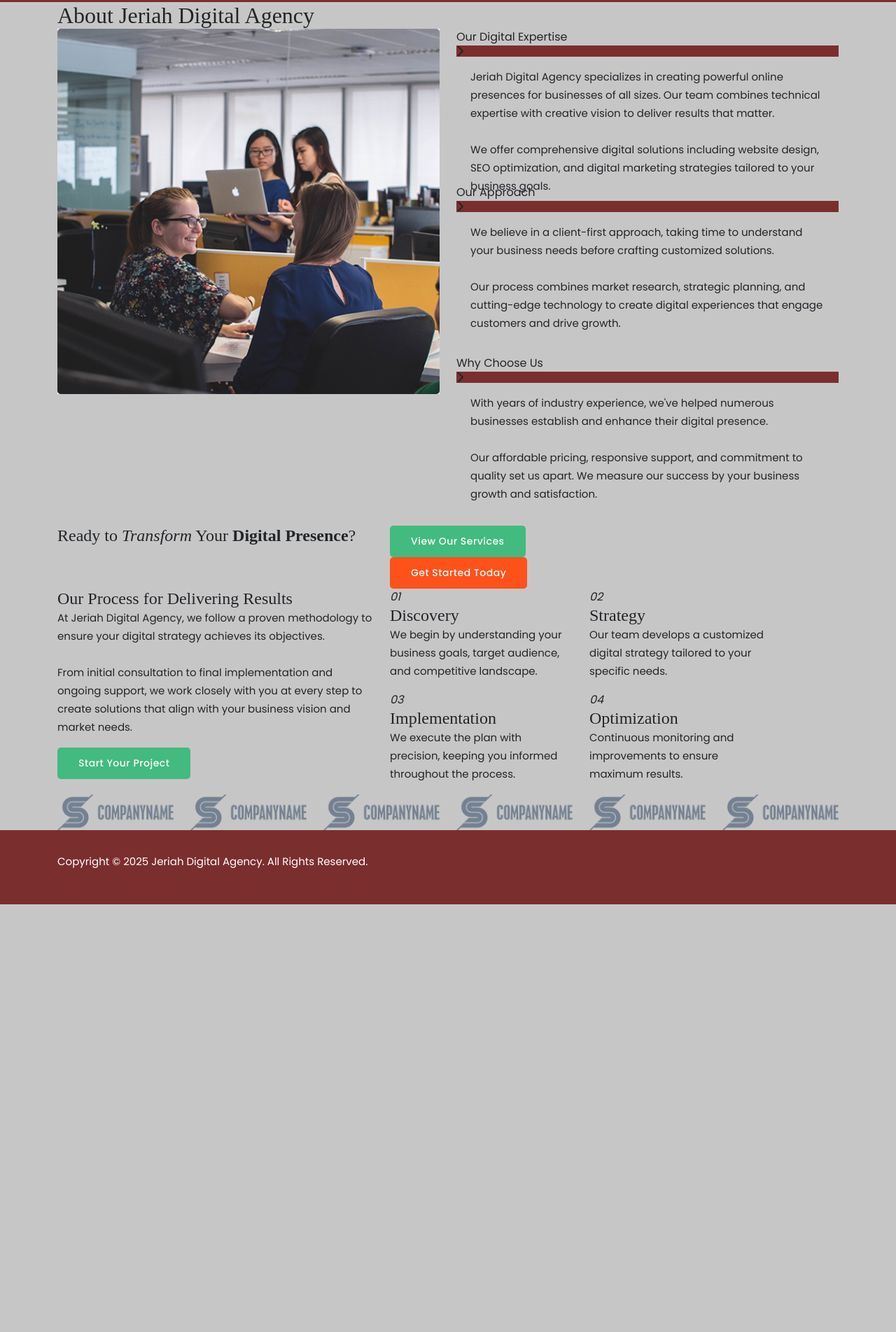
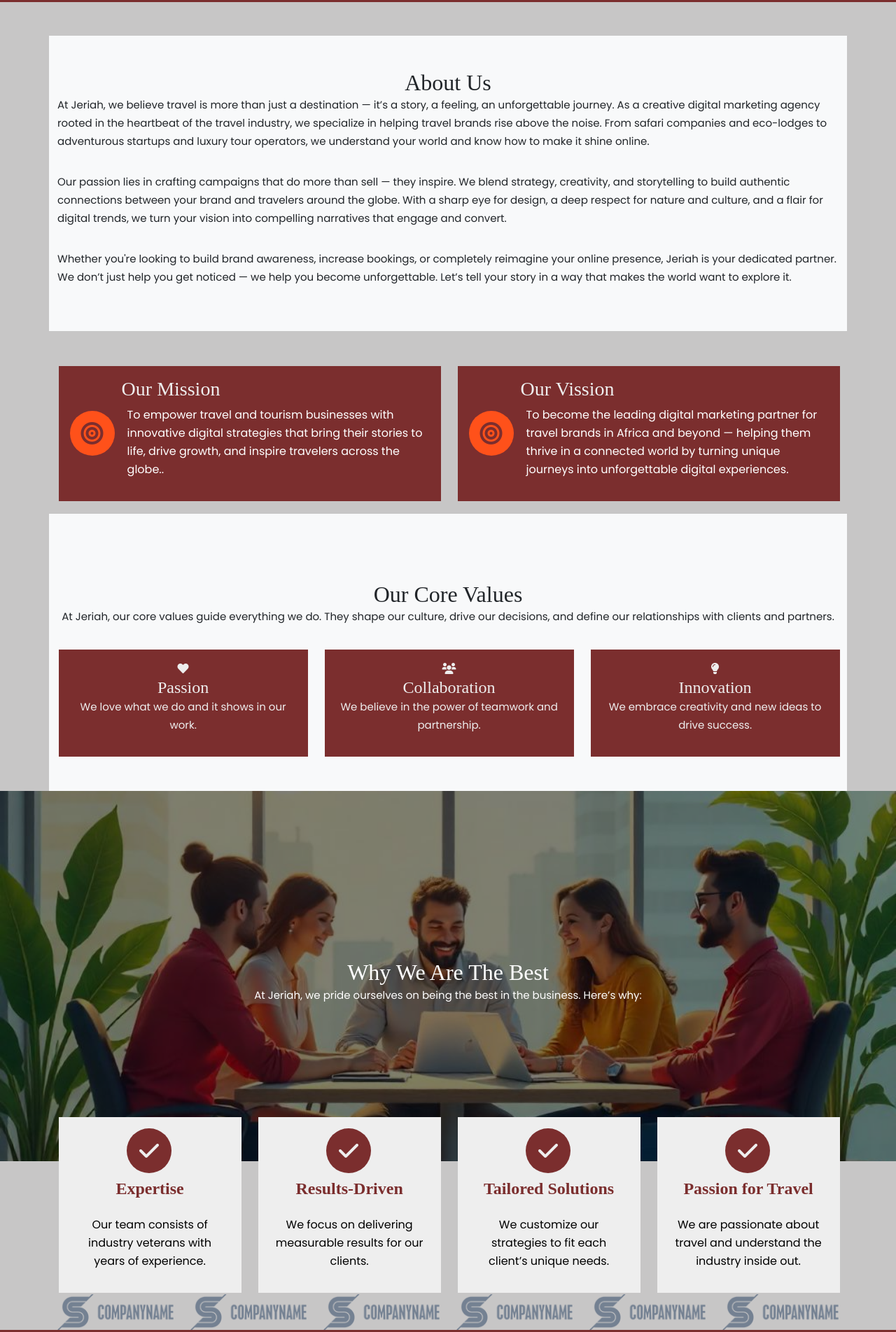
Before and after one commit to GUYAHAVI/jeriah, a plain HTML site: page about-us.html in a window 1280 px wide. Shown: the part 700-2603 px from the top of the page at 70% size. Before the commit the page ends 1992 px from the top, so only its background shows below. Drawn offline with nearby package versions, Linux system fonts and the light colour scheme; a web font is replaced by a local one.

Commit message:
almost done with the about page

```diff
--- a/about-us.html
+++ b/about-us.html
@@ -1,28 +1,38 @@
 <!DOCTYPE html>
 <html lang="en">
-
   <head>
-    <meta charset="utf-8">
-    <meta name="viewport" content="width=device-width, initial-scale=1, shrink-to-fit=no">
-    <meta name="description" content="Jeriah Digital Agency - Professional digital solutions including web design, SEO, and digital marketing services">
-    <meta name="author" content="">
-    <link href="https://fonts.googleapis.com/css2?family=Poppins:wght@100;200;300;400;500;600;700;800;900&display=swap" rel="stylesheet">
+    <meta charset="utf-8" />
+    <meta
+      name="viewport"
+      content="width=device-width, initial-scale=1, shrink-to-fit=no"
+    />
+    <meta
+      name="description"
+      content="Jeriah Digital Agency - Professional digital solutions including web design, SEO, and digital marketing services"
+    />
+    <meta name="author" content="" />
+    <link
+      href="https://fonts.googleapis.com/css2?family=Poppins:wght@100;200;300;400;500;600;700;800;900&display=swap"
+      rel="stylesheet"
+    />
 
     <title>Jeriah Digital Agency - About Us</title>
 
     <!-- Bootstrap core CSS -->
-    <link href="vendor/bootstrap/css/bootstrap.min.css" rel="stylesheet">
+    <link href="vendor/bootstrap/css/bootstrap.min.css" rel="stylesheet" />
 
     <!-- Additional CSS Files -->
-    <link rel="stylesheet" href="assets/css/fontawesome.css">
-    <link rel="stylesheet" href="assets/css/templatemo-574-mexant.css">
-    <link rel="stylesheet" href="assets/css/owl.css">
-    <link rel="stylesheet" href="assets/css/animate.css">
-    <link rel="stylesheet" href="https://unpkg.com/swiper@7/swiper-bundle.min.css">
+    <link rel="stylesheet" href="assets/css/fontawesome.css" />
+    <link rel="stylesheet" href="assets/css/templatemo-574-mexant.css" />
+    <link rel="stylesheet" href="assets/css/owl.css" />
+    <link rel="stylesheet" href="assets/css/animate.css" />
+    <link
+      rel="stylesheet"
+      href="https://unpkg.com/swiper@7/swiper-bundle.min.css"
+    />
   </head>
 
   <body>
-
     <!-- ***** Header Area Start ***** -->
     <header class="header-area header-sticky py-3">
       <div class="container-fluid">
@@ -31,7 +41,12 @@
             <nav class="main-nav pb-3">
               <!-- ***** Logo Start ***** -->
               <a href="index.html" class="logo">
-                <img src="assets/images/Jeriah_Digital.png" alt="Jeriah Logo" width="100" height="100" />
+                <img
+                  src="assets/images/Jeriah_Digital.png"
+                  alt="Jeriah Logo"
+                  width="100"
+                  height="100"
+                />
               </a>
               <!-- ***** Logo End ***** -->
               <!-- ***** Menu Start ***** -->
@@ -70,9 +85,11 @@
     <!-- Hero section start -->
     <section class="hero-section text-light mt-5 pt-5" id="top">
       <div class="row">
-        <div class="col-md-7 text-white dflex flex-column justify-content-center align-items-center pt-5 px-5">
+        <div
+          class="col-md-7 text-white dflex flex-column justify-content-center align-items-center pt-5 px-5"
+        >
           <!-- 5 stars rating -->
-           <div class="starsicons d-flex  align-items-center">
+          <div class="starsicons d-flex align-items-center">
             <i class="fa-solid fa-star"></i>
             <i class="fa-solid fa-star"></i>
             <i class="fa-solid fa-star"></i>
@@ -86,7 +103,11 @@
             <div class="col-sm-6">
               <!-- 5star icons -->
               <div class="d-flex align-items-center">
-                <img src="./assets/images/ratings-1-1536x288-1.webp" alt="" class="img-fluid" />
+                <img
+                  src="./assets/images/ratings-1-1536x288-1.webp"
+                  alt=""
+                  class="img-fluid"
+                />
               </div>
             </div>
           </div>
@@ -96,102 +117,93 @@
             </div>
 
             <div class="col-sm-6">
-              <a href="our-services.html" class="btnb mybtn" style="margin-left: -8rem">Learn More</a>
+              <a
+                href="our-services.html"
+                class="btnb mybtn"
+                style="margin-left: -8rem"
+                >Learn More</a
+              >
             </div>
           </div>
         </div>
         <div class="col-md-5 pt-5 px-5">
           <div class="heroimg pt-5">
-            <img src="assets/images/calculator-image.png" alt="Hero Image" class="img-fluid" />
+            <img
+              src="assets/images/influencer-marketing-concept-digital-promotion-260nw-2464973203.webp"
+              alt="Hero Image"
+              class="img-fluid"
+            />
           </div>
         </div>
       </div>
     </section>
     <!-- Hero section end -->
 
-  <div class="page-heading">
-    <div class="container">
+    <section class="aboutstart m-5">
+      <div class="container bg-light">
         <div class="row">
           <div class="col-lg-12">
-          <div class="header-text">
-            <h2>About Jeriah Digital Agency</h2>
-            <div class="div-dec"></div>
-          </div>
-        </div>
-      </div>
-    </div>
-  </div>
-
-  <section class="top-section">
-    <div class="container">
-      <div class="row">
-        <div class="col-lg-6">
-          <div class="left-image">
-            <img src="assets/images/about-left-image.jpg" alt="Our Team at Work">
-          </div>
-        </div>
-        <div class="col-lg-6 align-self-center">
-          <div class="accordions is-first-expanded">
-            <article class="accordion">
-              <div class="accordion-head">
-                  <span>Our Digital Expertise</span>
-                  <span class="icon">
-                      <i class="icon fa fa-chevron-right"></i>
-                  </span>
-              </div>
-              <div class="accordion-body">
-                  <div class="content">
-                      <p>Jeriah Digital Agency specializes in creating powerful online presences for businesses of all sizes. Our team combines technical expertise with creative vision to deliver results that matter.
-                      <br><br>We offer comprehensive digital solutions including website design, SEO optimization, and digital marketing strategies tailored to your business goals.</p>
-                  </div>
-              </div>
-          </article>
-          <article class="accordion">
-            <div class="accordion-head">
-                <span>Our Approach</span>
-                <span class="icon">
-                    <i class="icon fa fa-chevron-right"></i>
-                </span>
-            </div>
-            <div class="accordion-body">
-                <div class="content">
-                    <p>We believe in a client-first approach, taking time to understand your business needs before crafting customized solutions.
-                    <br><br>Our process combines market research, strategic planning, and cutting-edge technology to create digital experiences that engage customers and drive growth.</p>
-                </div>
-            </div>
-          </article>
-          <article class="accordion">
-            <div class="accordion-head">
-                <span>Why Choose Us</span>
-                <span class="icon">
-                    <i class="icon fa fa-chevron-right"></i>
-                </span>
-            </div>
-            <div class="accordion-body">
-                <div class="content">
-                    <p>With years of industry experience, we've helped numerous businesses establish and enhance their digital presence.<br><br>
-                    Our affordable pricing, responsive support, and commitment to quality set us apart. We measure our success by your business growth and satisfaction.</p>
-                </div>
-            </div>
-          </article>
+            <h2 class="text-center pt-5">About Us</h2>
+            <p class="pb-3">
+              At Jeriah, we believe travel is more than just a destination —
+              it’s a story, a feeling, an unforgettable journey. As a creative
+              digital marketing agency rooted in the heartbeat of the travel
+              industry, we specialize in helping travel brands rise above the
+              noise. From safari companies and eco-lodges to adventurous
+              startups and luxury tour operators, we understand your world and
+              know how to make it shine online.
+            </p>
+            <p class="pb-3">
+              Our passion lies in crafting campaigns that do more than sell —
+              they inspire. We blend strategy, creativity, and storytelling to
+              build authentic connections between your brand and travelers
+              around the globe. With a sharp eye for design, a deep respect for
+              nature and culture, and a flair for digital trends, we turn your
+              vision into compelling narratives that engage and convert.
+            </p>
+            <p class="pb-5">
+              Whether you're looking to build brand awareness, increase
+              bookings, or completely reimagine your online presence, Jeriah is
+              your dedicated partner. We don’t just help you get noticed — we
+              help you become unforgettable. Let’s tell your story in a way that
+              makes the world want to explore it.
+            </p>
           </div>
         </div>
       </div>
     </section>
 
-  <section class="simple-cta">
+    <section class="missionvision">
       <div class="container">
         <div class="row">
-        <div class="col-lg-5">
-          <h4>Ready to <em>Transform</em> Your <strong>Digital Presence</strong>?</h4>
+          <div class="col-md-6">
+            <div class="mission">
+              <div class="icon d-flex gap-2 align-items-center">
+                <i class="fa-solid fa-bullseye"></i>
+                <div class="content">
+                  <h3>Our Mission</h3>
+                  <p>
+                    To empower travel and tourism businesses with innovative
+                    digital strategies that bring their stories to life, drive
+                    growth, and inspire travelers across the globe..
+                  </p>
                 </div>
-        <div class="col-lg-7">
-          <div class="buttons">
-            <div class="green-button">
-              <a href="our-services.html">View Our Services</a>
               </div>
-            <div class="orange-button">
-              <a href="contact-us.html">Get Started Today</a>
+            </div>
+          </div>
+          <div class="col-md-6">
+            <div class="vision">
+              <div class="icon d-flex gap-2 align-items-center">
+                <i class="fa-solid fa-bullseye"></i>
+                <div class="content">
+                  <h3>Our Vission</h3>
+                  <p>
+                    To become the leading digital marketing partner for travel
+                    brands in Africa and beyond — helping them thrive in a
+                    connected world by turning unique journeys into
+                    unforgettable digital experiences.
+                  </p>
+                </div>
               </div>
             </div>
           </div>
@@ -199,50 +211,88 @@
       </div>
     </section>
 
-  <section class="what-we-do">
-    <div class="container">
+   <section class="corevalues mt-3">
+      <div class="container bg-light py-5">
         <div class="row">
-        <div class="col-lg-5">
-          <div class="left-content">
-            <h4>Our Process for Delivering Results</h4>
-            <p>At Jeriah Digital Agency, we follow a proven methodology to ensure your digital strategy achieves its objectives.<br><br>From initial consultation to final implementation and ongoing support, we work closely with you at every step to create solutions that align with your business vision and market needs.</p>
-            <div class="green-button">
-              <a href="contact-us.html">Start Your Project</a>
+          <div class="col-lg-12">
+            <h2 class="text-center pt-5">Our Core Values</h2>
+            <p class="pb-3 text-center">
+              At Jeriah, our core values guide everything we do. They shape our
+              culture, drive our decisions, and define our relationships with
+              clients and partners.
+            </p>
+          </div>
+        </div>
+        <div class="row">
+          <div class="col-md-4">
+            <div class="value-item text-center">
+              <i class="fa-solid fa-heart"></i>
+              <h4>Passion</h4>
+              <p>We love what we do and it shows in our work.</p>
+            </div>
+          </div>
+          <div class="col-md-4">
+            <div class="value-item text-center">
+              <i class="fa-solid fa-users"></i>
+              <h4>Collaboration</h4>
+              <p>We believe in the power of teamwork and partnership.</p>
+            </div>
+          </div>
+
+          <div class="col-md-4">
+            <div class="value-item text-center">
+              <i class="fa-solid fa-lightbulb"></i>
+              <h4>Innovation</h4>
+              <p>We embrace creativity and new ideas to drive success.</p>
           </div>
         </div>
       </div>
-        <div class="col-lg-6">
-          <div class="right-items">
-            <div class="row">
-              <div class="col-lg-6">
-                <div class="item">
-                  <em>01</em>
-                  <h4>Discovery</h4>
-                  <p>We begin by understanding your business goals, target audience, and competitive landscape.</p>
+      </div>
+
+   </section>
+   <section class="whywethebest py-5">
+      <div class="container py-5">
+        <div class="row py-5">
+          <div class="col-lg-12 py-5">
+            <h2 class="text-center pt-5">Why We Are The Best</h2>
+            <p class="pb-3 text-center">
+              At Jeriah, we pride ourselves on being the best in the business.
+              Here’s why:
+            </p>
           </div>
         </div>
-              <div class="col-lg-6">
-                <div class="item">
-                  <em>02</em>
-                  <h4>Strategy</h4>
-                  <p>Our team develops a customized digital strategy tailored to your specific needs.</p>
+
+      </div>
+   </section>
+   <section class="whywethebestcontinued">
+    <div class="container">
+      <div class="row">
+      <div class="col-md-3">
+        <div class="best-item text-center">
+          <i class="fa-solid fa-check"></i>
+          <h4>Expertise</h4>
+          <p>Our team consists of industry veterans with years of experience.</p>
         </div>
       </div>
-              <div class="col-lg-6">
-                <div class="item">
-                  <em>03</em>
-                  <h4>Implementation</h4>
-                  <p>We execute the plan with precision, keeping you informed throughout the process.</p>
+      <div class="col-md-3">
+        <div class="best-item text-center">
+          <i class="fa-solid fa-check"></i>
+          <h4>Results-Driven</h4>
+          <p>We focus on delivering measurable results for our clients.</p>
         </div>
     </div>
-              <div class="col-lg-6">
-                <div class="item">
-                  <em>04</em>
-                  <h4>Optimization</h4>
-                  <p>Continuous monitoring and improvements to ensure maximum results.</p>
+      <div class="col-md-3">
+        <div class="best-item text-center">
+          <i class="fa-solid fa-check"></i>
+          <h4>Tailored Solutions</h4>
+          <p>We customize our strategies to fit each client’s unique needs.</p>
         </div>
       </div>
-            </div>
+      <div class="col-md-3">
+        <div class="best-item text-center">
+          <i class="fa-solid fa-check"></i>
+          <h4>Passion for Travel</h4>
+          <p>We are passionate about travel and understand the industry inside out.</p>
         </div>
       </div>
     </div>
@@ -254,32 +304,32 @@
         <div class="row">
           <div class="col-lg-2 col-sm-4 col-6">
             <div class="item">
-            <img src="assets/images/client-01.png" alt="Client Logo">
+              <img src="assets/images/client-01.png" alt="Client Logo" />
             </div>
           </div>
           <div class="col-lg-2 col-sm-4 col-6">
             <div class="item">
-            <img src="assets/images/client-01.png" alt="Client Logo">
+              <img src="assets/images/client-01.png" alt="Client Logo" />
             </div>
           </div>
           <div class="col-lg-2 col-sm-4 col-6">
             <div class="item">
-            <img src="assets/images/client-01.png" alt="Client Logo">
+              <img src="assets/images/client-01.png" alt="Client Logo" />
             </div>
           </div>
           <div class="col-lg-2 col-sm-4 col-6">
             <div class="item">
-            <img src="assets/images/client-01.png" alt="Client Logo">
+              <img src="assets/images/client-01.png" alt="Client Logo" />
             </div>
           </div>
           <div class="col-lg-2 col-sm-4 col-6">
             <div class="item">
-            <img src="assets/images/client-01.png" alt="Client Logo">
+              <img src="assets/images/client-01.png" alt="Client Logo" />
             </div>
           </div>
           <div class="col-lg-2 col-sm-4 col-6">
             <div class="item">
-            <img src="assets/images/client-01.png" alt="Client Logo">
+              <img src="assets/images/client-01.png" alt="Client Logo" />
             </div>
           </div>
         </div>
@@ -319,10 +369,10 @@
         keyboardControl: true,
         navigation: {
           nextEl: ".swiper-button-next",
-          prevEl: ".swiper-button-prev"
+          prevEl: ".swiper-button-prev",
         },
         on: {
-          progress: function() {
+          progress: function () {
             var swiper = this;
             for (var i = 0; i < swiper.slides.length; i++) {
               var slideProgress = swiper.slides[i].progress;
@@ -332,25 +382,24 @@
                 "translate3d(" + innerTranslate + "px, 0, 0)";
             }
           },
-          touchStart: function() {
+          touchStart: function () {
             var swiper = this;
             for (var i = 0; i < swiper.slides.length; i++) {
               swiper.slides[i].style.transition = "";
             }
           },
-          setTransition: function(speed) {
+          setTransition: function (speed) {
             var swiper = this;
             for (var i = 0; i < swiper.slides.length; i++) {
               swiper.slides[i].style.transition = speed + "ms";
               swiper.slides[i].querySelector(".slide-inner").style.transition =
                 speed + "ms";
             }
-          }
-        }
+          },
+        },
       };
 
       var swiper = new Swiper(".swiper-container", swiperOptions);
     </script>
-
   </body>
 </html>
--- a/assets/css/templatemo-574-mexant.css
+++ b/assets/css/templatemo-574-mexant.css
@@ -1286,3 +1286,104 @@ footer h4{
   font-size: 1.2rem;
   padding-right: .2rem;
 }
+
+.missionvision .mission, .missionvision .vision {
+  margin-bottom: 2rem;
+  background-color: #7b2e2e;
+  padding: 1rem;
+  color:#eee;
+  margin: 0.1rem;
+  width: 100% !important;
+}
+.missionvision i {
+  font-size: 2rem;
+  color:#7b2e2e;
+  background: #ff511a;
+  padding: 1rem;
+  border-radius: 50%;
+  margin-right: 2px;
+}
+.missionvision p {
+  font-size: 1rem;
+  font-weight: 400;
+  margin-bottom: .5rem;
+  padding:.5em;
+  /* padding-left: 3rem; */
+  color: #fff;
+}
+.value-item {
+  background-color: #7b2e2e;
+  padding: 1rem;
+  color:#eee;
+  margin: 0.1rem;
+  width: 100% !important;
+}
+.whywethebest {
+  position: relative;
+  background-image: url('../images/freepik__vector-image-of-a-diverse-team-collaborating-on-a-__83257.png');
+  background-size: cover;
+  background-position: center;
+  background-attachment: fixed;
+  background-repeat: no-repeat;
+  padding: 2rem;
+  color: #fff; /* Ensures text is visible on dark background */
+  z-index: 1;
+}
+
+.whywethebest::before {
+  content: '';
+  position: absolute;
+  top: 0;
+  right: 0;
+  bottom: 0;
+  left: 0;
+  background-color: rgba(0, 0, 0, 0.5); /* Adjust darkness */
+  z-index: -1;
+}
+.best-item {
+  position: relative;
+  background-color: #eee;
+  padding: 1rem;
+  color:#000;
+  margin: 0.1rem;
+  width: 100% !important;
+  z-index: 150 !important;
+}
+.best-item i {
+  font-size: 2rem;
+  color:#eee;
+  background: #7b2e2e;
+  padding: 1rem;
+  border-radius: 50%;
+  margin-right: 2px;
+}
+.best-item i:hover {
+  color: #ff511a;
+  background: #fff;
+  animation: shake .7s ease-in-out;
+}
+@keyframes shake {
+  0% { transform: translateX(0); }
+  25% { transform: translateX(-5px); }
+  50% { transform: translateX(5px); }
+  75% { transform: translateX(-5px); }
+  100% { transform: translateX(0); }
+}
+.best-item h4 {
+  font-size: 1.5rem;
+  font-weight: 700;
+  margin-bottom: .5rem;
+  padding:.5rem;
+  color: #7b2e2e;
+}
+.best-item p {
+  font-size: 1rem;
+  font-weight: 400;
+  margin-bottom: .5rem;
+  padding:.5em;
+  /* padding-left: 3rem; */
+  color: #000;
+}
+.whywethebestcontinued{
+  margin-top: -4rem;
+}
```
Also changed, not shown: index.html (+30 -24 lines), assets/images/influencer-marketing-concept-digital-promotion-260nw-2464973203.webp (added), assets/images/width_550 (1).png (added). Lines whose indentation alone changed are shown as unchanged.
